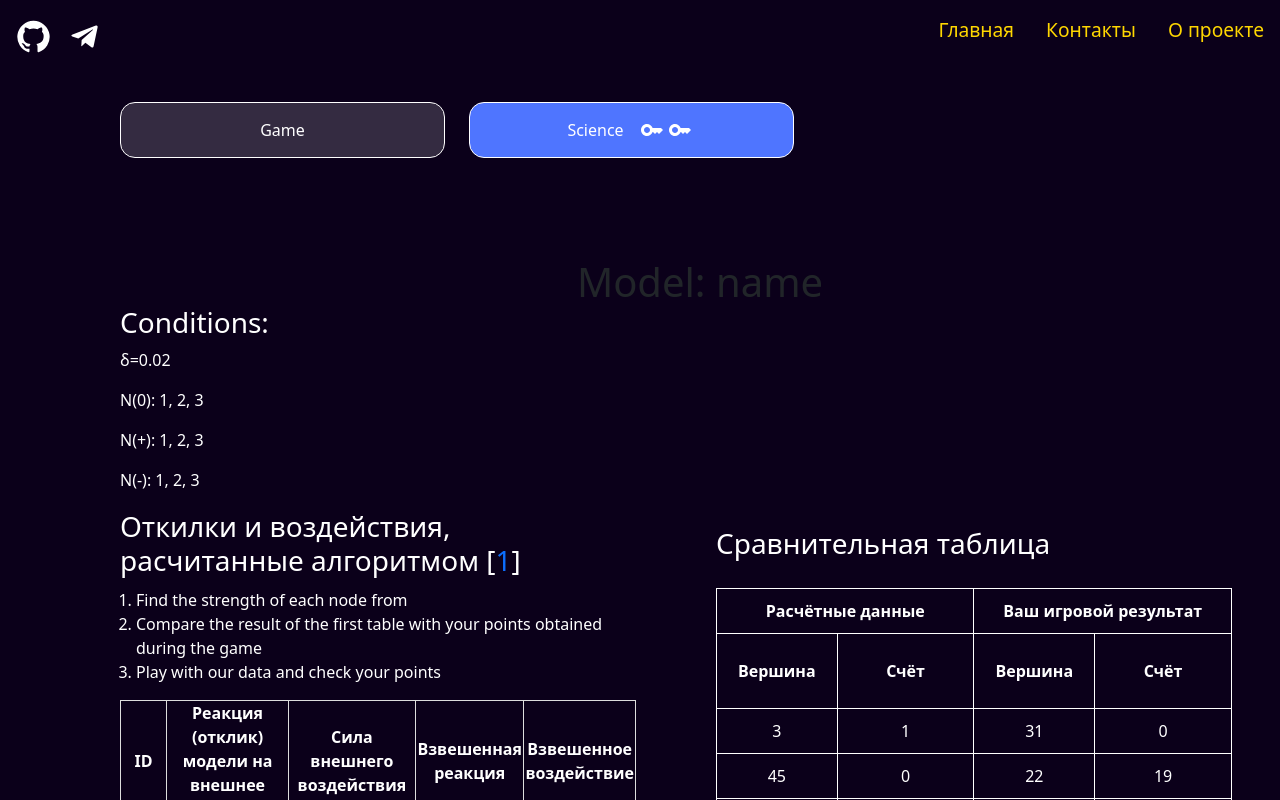
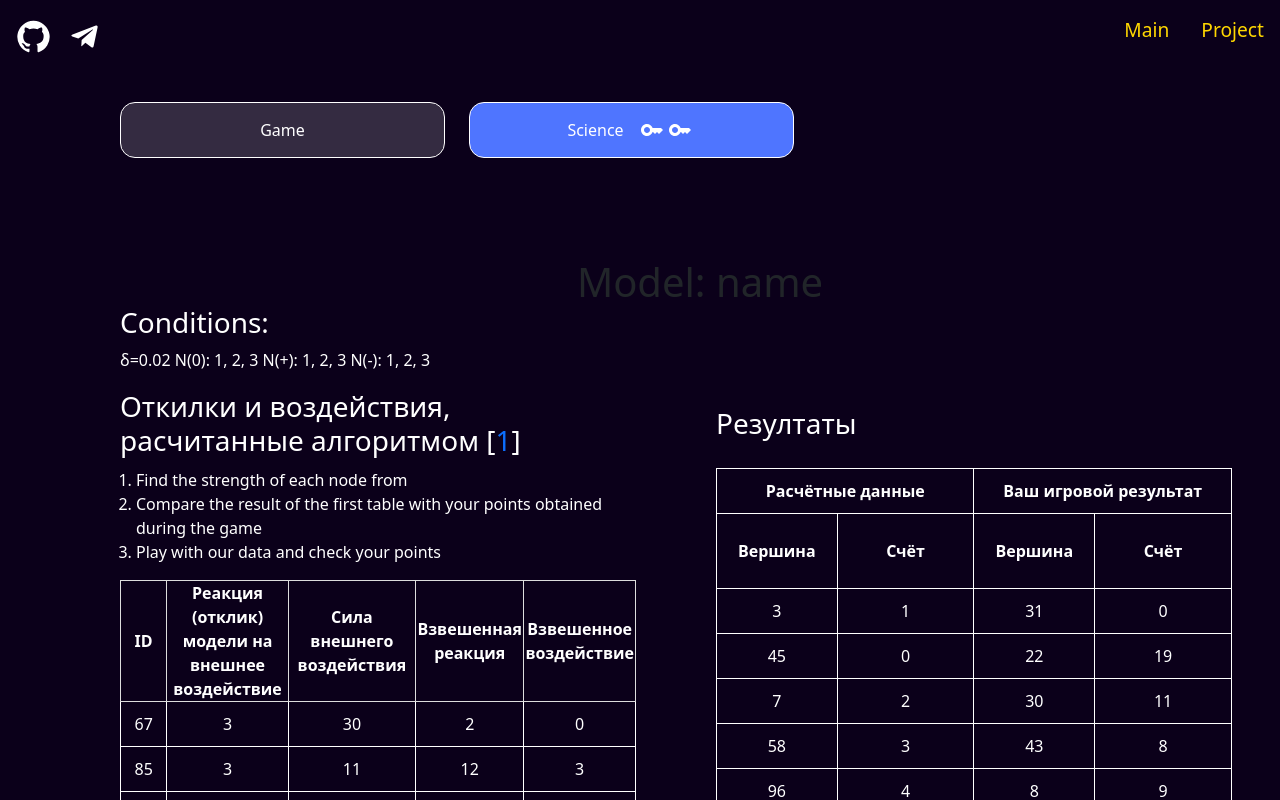
Before and after one commit to Influence-Nexus/frontend, a React (Create React App) app in the folder frontend/: page /science in a window 1280 px wide. Shown: the top 800 px of the page. Built offline with nearby package versions, Linux system fonts and the light colour scheme.

Commit message:
Не благодари хД

```diff
--- a/frontend/src/components/ChallengeYour/ButtonGroup.jsx
+++ b/frontend/src/components/ChallengeYour/ButtonGroup.jsx
@@ -30,9 +30,9 @@ const ButtonGroup = () => {
 
     <div className={styles.buttonContainer}>
 
-      <button className={styles.playButton} onClick={playMusic}><Link style={{color:"black"}} to={"./ChallengeComponent"}>Играть</Link> </button>
+      <button className={styles.playButton} onClick={playMusic}><Link style={{color:"black"}} to={"./ChallengeComponent"}>Play</Link> </button>
 
-      <button className={styles.aboutButton}><Link style={{color:"rgba(255, 232, 28, 1)"}} to={"./rules"}>Об игре</Link></button>
+      <button className={styles.aboutButton}><Link style={{color:"rgba(255, 232, 28, 1)"}} to={"./rules"}>About</Link></button>
 
     </div>
 
--- a/frontend/src/components/Header/Header.js
+++ b/frontend/src/components/Header/Header.js
@@ -9,9 +9,9 @@ const Header = () => {
       <SocialIcons />
       <nav>
         <ul>
-          <li><Link to={"/"}>Главная</Link></li>
-          <li>Контакты</li>
-          <li>О проекте</li>
+          <li><Link to={"/"}>Main</Link></li>
+          {/* <li>Контакты</li> */}
+          <li>Project</li>
         </ul>
       </nav>
     </header>
--- a/frontend/src/components/Science/SciencePageComponents/Buttons/SciencePageButtons.jsx
+++ b/frontend/src/components/Science/SciencePageComponents/Buttons/SciencePageButtons.jsx
@@ -22,12 +22,12 @@ export const SciencePageButtons = () => {
       </button>
 
       <button id="science-button" onClick={() => handleCheckSequence()}>
-        <a href="/science">
+        {/* <a href="/science"> */}
           <p>Science</p>
           {Array.from({ length: science }, (_, index) => (
             <KeyIcon key={index} sx={{marginRight: "4px"}}/>
           ))}
-        </a>
+        {/* </a> */}
       </button>
     </div>
   );
--- a/frontend/src/components/Science/SciencePageComponents/Conditions/Conditions.jsx
+++ b/frontend/src/components/Science/SciencePageComponents/Conditions/Conditions.jsx
@@ -4,11 +4,10 @@ import "./Conditions.css";
 export const Conditions = () => {
   return (
     <div className="Conditions-Restrictins-div">
-        <h3>Conditions:</h3>
-        <p>δ=0.02</p>
-        <p>N(0): 1, 2, 3</p>
-        <p>N(+): 1, 2, 3</p>
-        <p>N(-): 1, 2, 3</p>
-      </div>
+      <h3>Conditions:</h3>
+      <p>δ=0.02 N(0): 1, 2, 3
+        N(+): 1, 2, 3
+        N(-): 1, 2, 3</p>
+    </div>
   );
 };
--- a/frontend/src/components/Science/SciencePageComponents/TableHuge/TableHuge.jsx
+++ b/frontend/src/components/Science/SciencePageComponents/TableHuge/TableHuge.jsx
@@ -58,7 +58,7 @@ export const TableHuge = () => {
 
   return (
     <div id="huge-table-alignment-div">
-      <h2 id="huge-table-name">Сравнительная таблица</h2>
+      <h2 id="huge-table-name">Резултаты</h2>
       <div className="huge-table-container">
         <table>
           <thead>
--- a/frontend/src/components/SoralSystem/SolarSystem.js
+++ b/frontend/src/components/SoralSystem/SolarSystem.js
@@ -17,9 +17,9 @@ const SolarSystem = () => {
     <div className="solar-system">
       <div style={{ position: 'absolute', top: '240px', left: '320px', zIndex: 1 }}  >
 
-      <h1 className='text-block-solar'>
+      {/* <h1 className='text-block-solar'>
             Звёздная система Al-Dafira<br></br>
-          </h1>
+          </h1> */}
 
       </div>
 
```
